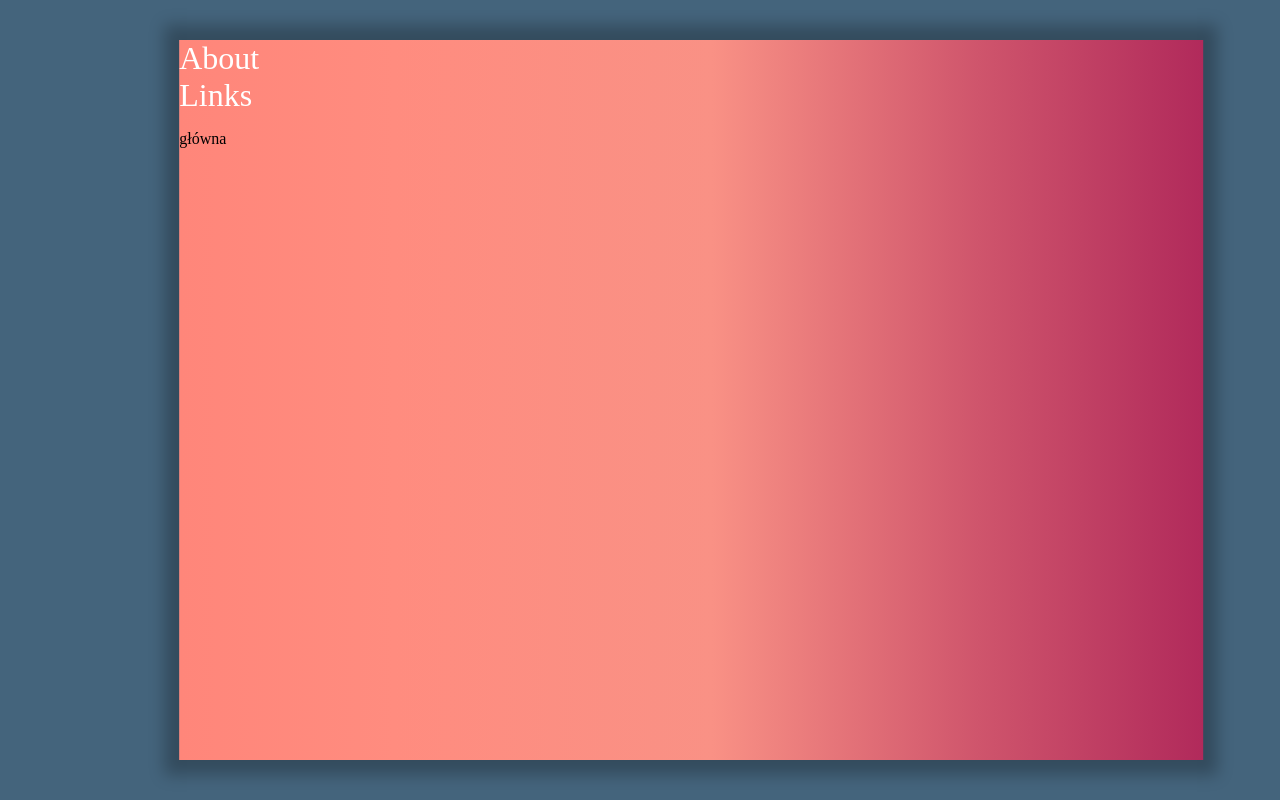
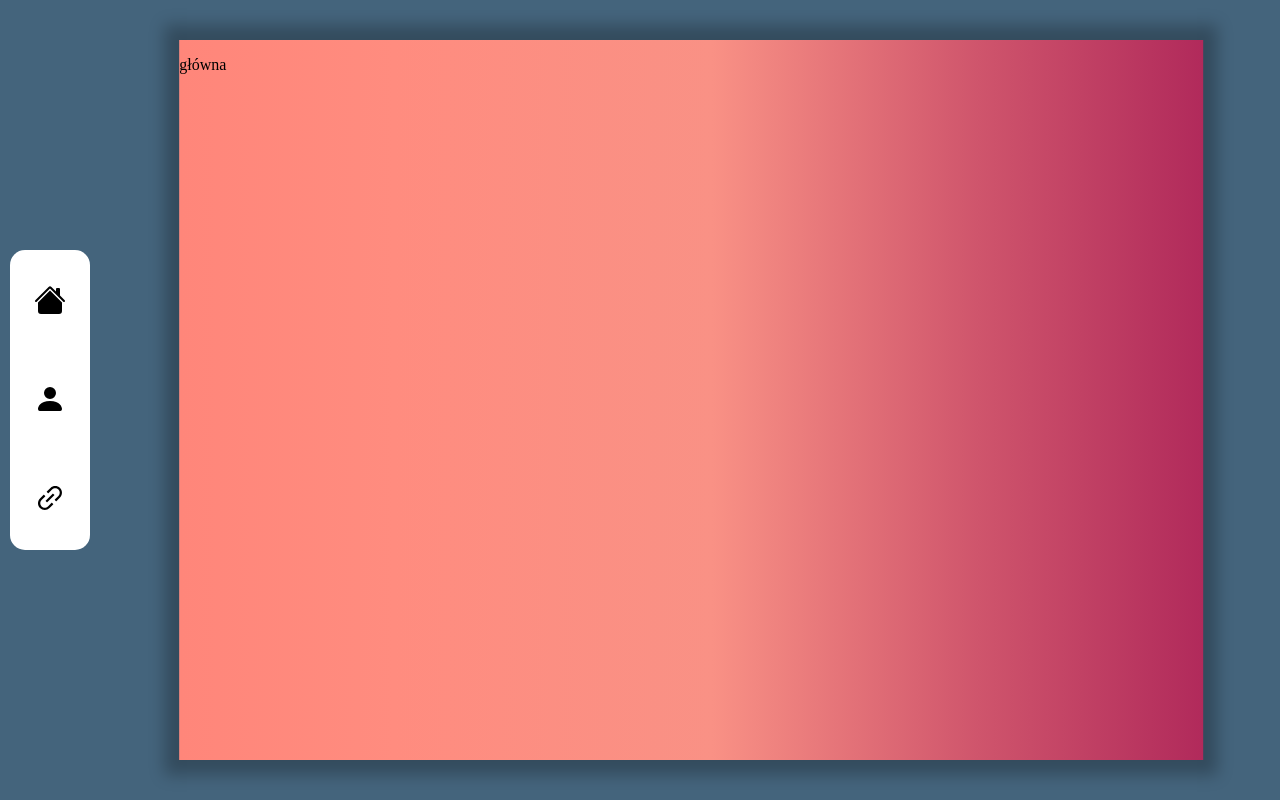
Before and after one commit to m-gibas/portfolio-react, a React (Create React App) app: page / in a window 1280 px wide. Built offline with nearby package versions, Linux system fonts and the light colour scheme.

Commit message:
layout update

```diff
--- a/package.json
+++ b/package.json
@@ -12,6 +12,7 @@
     "@types/react-dom": "^18.0.11",
     "react": "^18.2.0",
     "react-dom": "^18.2.0",
+    "react-icons": "^4.7.1",
     "react-router-dom": "^6.8.1",
     "react-scripts": "^5.0.1",
     "react-transition-group": "^4.4.5",
--- a/public/index.html
+++ b/public/index.html
@@ -10,34 +10,12 @@
       content="Web site created using create-react-app"
     />
     <link rel="apple-touch-icon" href="%PUBLIC_URL%/logo192.png" />
-    <!--
-      manifest.json provides metadata used when your web app is installed on a
-      user's mobile device or desktop. See https://developers.google.com/web/fundamentals/web-app-manifest/
-    -->
     <link rel="manifest" href="%PUBLIC_URL%/manifest.json" />
-    <!--
-      Notice the use of %PUBLIC_URL% in the tags above.
-      It will be replaced with the URL of the `public` folder during the build.
-      Only files inside the `public` folder can be referenced from the HTML.
 
-      Unlike "/favicon.ico" or "favicon.ico", "%PUBLIC_URL%/favicon.ico" will
-      work correctly both with client-side routing and a non-root public URL.
-      Learn how to configure a non-root public URL by running `npm run build`.
-    -->
-    <title>React App</title>
+    <title>Portfolio</title>
   </head>
   <body>
     <noscript>You need to enable JavaScript to run this app.</noscript>
     <div id="root"></div>
-    <!--
-      This HTML file is a template.
-      If you open it directly in the browser, you will see an empty page.
-
-      You can add webfonts, meta tags, or analytics to this file.
-      The build step will place the bundled scripts into the <body> tag.
-
-      To begin the development, run `npm start` or `yarn start`.
-      To create a production bundle, use `npm run build` or `yarn build`.
-    -->
   </body>
 </html>
--- a/src/App.tsx
+++ b/src/App.tsx
@@ -1,26 +1,18 @@
-import { Routes, Route, Link, useLocation } from 'react-router-dom'
+import { useState } from 'react';
+import { Routes, Route, useLocation } from 'react-router-dom'
 import { CSSTransition, SwitchTransition } from 'react-transition-group'
+import Navbar from './components/Navbar/Navbar';
+
 
 
 function App() {
+  const [activeNavbar, setActiveNavbar] = useState(false)
   const location = useLocation()
 
   return (
     <>
-      {/* <Routes>
-        <Route path='/' element={
-          <>
-            <div className="navbar">
-              <Link to="/about" className="mainpage-link">About</Link>
-              <br />
-              <Link to="/links" className="mainpage-link">Links</Link>
-            </div>
-            <div className="container">
-                <p>główna</p>
-            </div>
-          </>
-        }/>
-      </Routes> */}
+
+      <Navbar activeNavbar={activeNavbar} />
 
         <SwitchTransition>
           <CSSTransition
@@ -35,24 +27,17 @@ function App() {
 
               <Route path='/' element={
                 <div className="container">
-                <div className="navbar">
-                  <Link to="/about" className="mainpage-link">About</Link>
-                  <br />
-                  <Link to="/links" className="mainpage-link">Links</Link>
-                </div>
                     <p>główna</p>
                 </div>
               }/>
 
               <Route path='/about' element={ <>
-              <div className="container">
-              <Link to="/" className="mainpage-link">Main</Link>
+                <div className="container container-about">
                   <p>Działa</p>
                 </div>
               </> } />
               <Route path='/links' element={ <>
-              <div className="container blue">
-              <Link to="/" className="mainpage-link">Main</Link>
+                <div className="container container-links">
                   <p>Działa 2</p>
                 </div>
               </> } />
--- /dev/null
+++ b/src/components/Navbar/Navbar.css
@@ -0,0 +1,35 @@
+.navbar {
+  width: 80px;
+  height: 300px;
+  background: white;
+  position: fixed;
+  display: flex;
+  justify-self: center;
+  align-items: center;
+  flex-direction: column;
+  border-radius: 15px;
+  margin-left: 10px;
+  z-index: 0;
+
+  transform: translate(0, -50%);
+  top: 50%;
+}
+
+.navbar-link {
+  text-decoration: none;
+  color: black;
+
+  display: flex;
+  align-items: center;
+  justify-content: center;
+
+  position: relative;
+  width: 100%;
+  height: 33%;
+  /* padding-top: 15%;
+  padding-left: 15%; */
+}
+
+.icon {
+  /* display: none; */
+}
--- /dev/null
+++ b/src/components/Navbar/Navbar.tsx
@@ -0,0 +1,20 @@
+import { Link } from 'react-router-dom'
+import { BsFillPersonFill, BsFillHouseFill } from 'react-icons/bs'
+import { AiOutlineLink } from 'react-icons/ai'
+import './Navbar.css'
+
+export interface navbarProps {
+  activeNavbar: boolean
+}
+
+const Navbar = ({ activeNavbar }: navbarProps) => {
+  return (
+    <div className="navbar">
+        <Link to="/" className="navbar-link">{ {activeNavbar} ? <BsFillHouseFill className='icon' size={'2rem'} /> : 'Main'}</Link>
+        <Link to="/about" className="navbar-link">{ {activeNavbar} ? <BsFillPersonFill className='icon' size={'2rem'} /> : 'About'}</Link>
+        <Link to="/links" className="navbar-link">{ {activeNavbar} ? <AiOutlineLink className='icon' size={'2rem'} /> : 'Links'}</Link>
+      </div>
+  )
+}
+
+export default Navbar
--- /dev/null
+++ b/src/components/Navbar/index.tsx
@@ -0,0 +1 @@
+export {default} from './Navbar'
--- a/src/index.css
+++ b/src/index.css
@@ -37,18 +37,12 @@ body {
   box-shadow: 0 0 15px 15px rgb(0 0 0 / 25%);
 }
 
-.blue {
-  background-image: linear-gradient(to top, #30cfd0 0%, #330867 100%);
+.container-about {
+  background: linear-gradient(to top, #fbc2eb 0%, #a6c1ee 100%);
 }
 
-.navbar {
-  font-size: 2rem;
-  cursor: pointer;
-}
-
-.mainpage-link {
-  text-decoration: none;
-  color: white;
+.container-links {
+  background: linear-gradient(to top, #30cfd0 0%, #330867 100%);
 }
 
 /* page transitions */
```
Also changed, not shown: 1 other file (tests, documents, lock files or other folders). Lines whose indentation alone changed are shown as unchanged.
